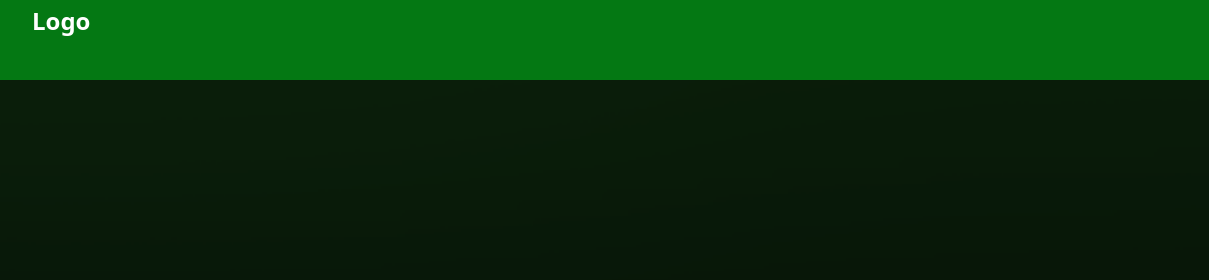
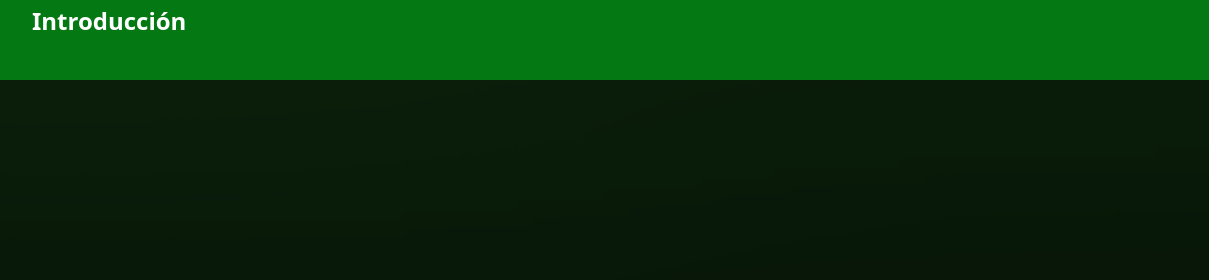
Before and after one commit to PrepuciosGames/Menu, a plain HTML site: page index.html in a window 1280 px wide. Shown: the top 280 px of the page, 0-1209 px from the left. Drawn offline with Linux system fonts and the light colour scheme.

Commit message:
Update index.html

```diff
--- a/index.html
+++ b/index.html
@@ -22,7 +22,7 @@
 
                 <nav class="navbar">
 
-                    <h1 class="Logo">Logo</h1>
+                    <h1 class="Logo">Introducción</h1>
 
                     <label class="label_hamburguesa" for="menu_hamburguesa">
 
```
